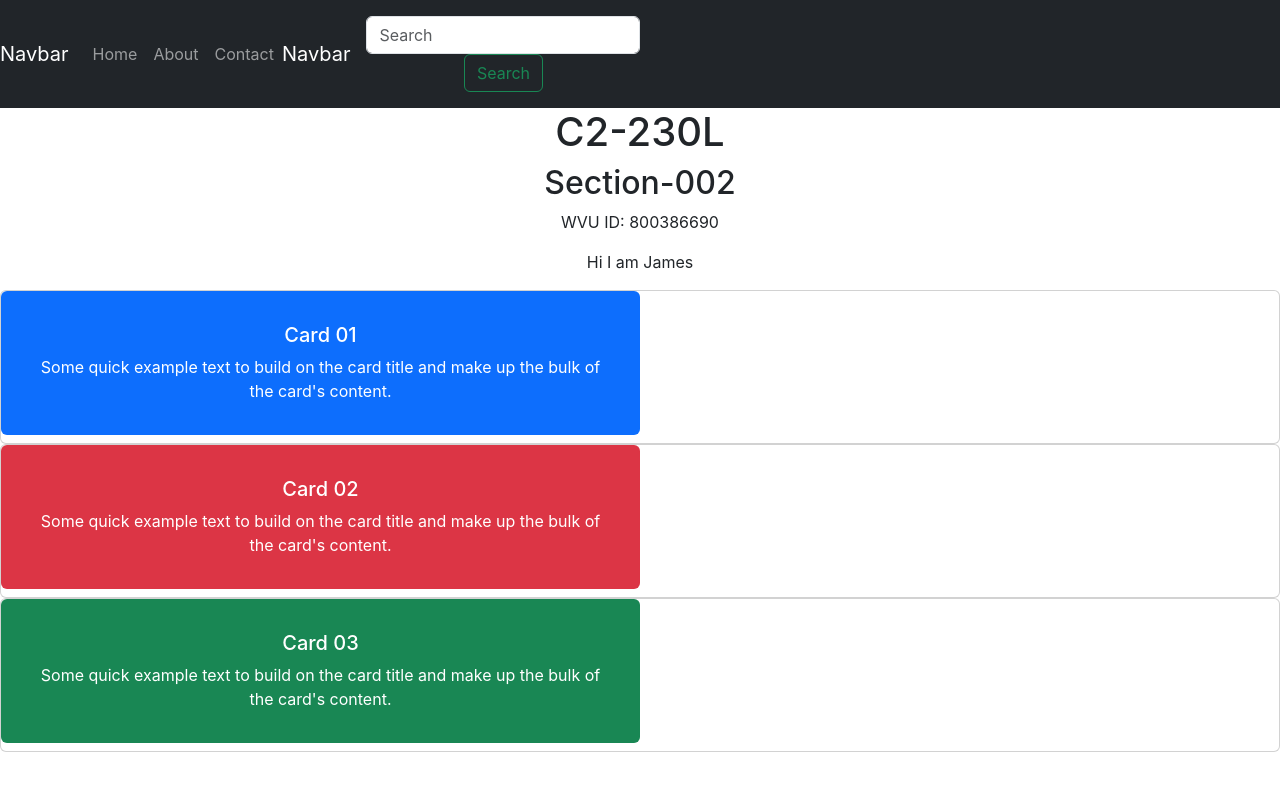
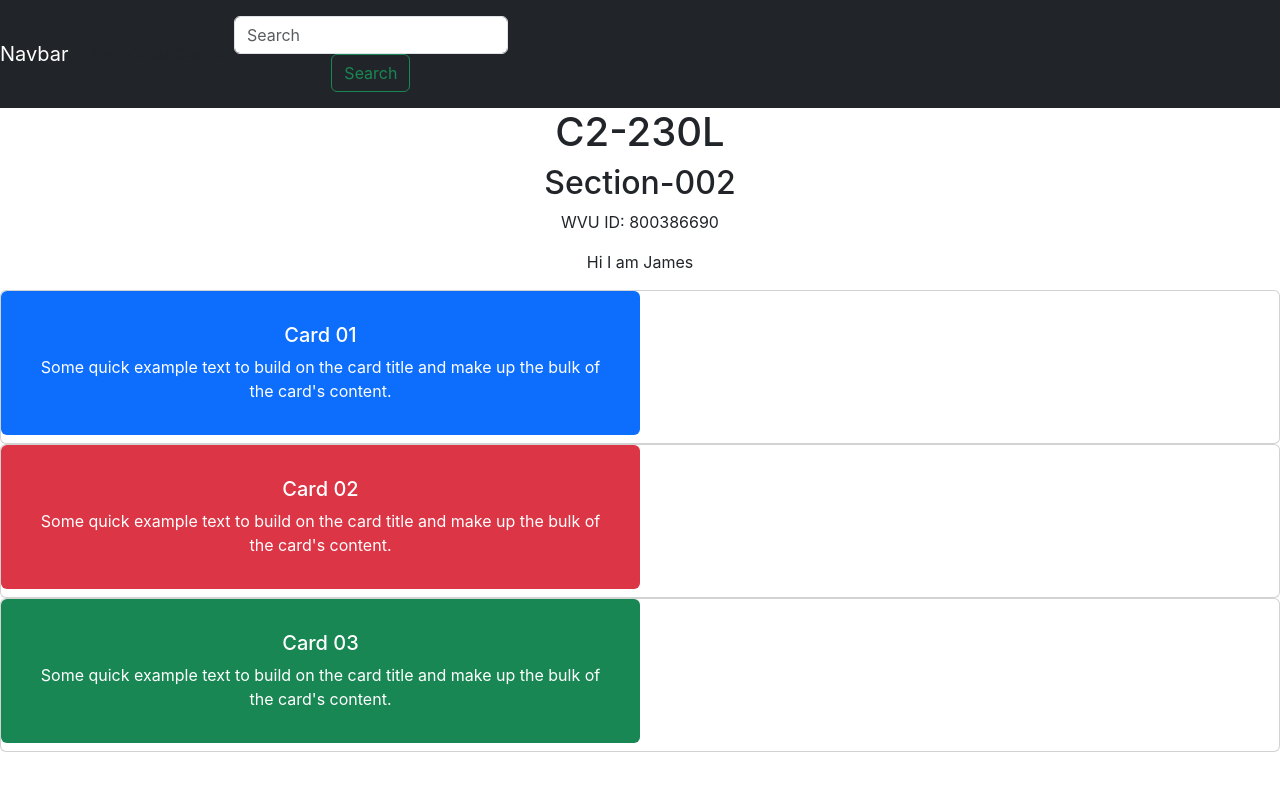
Before and after one commit to Jimbabwe10/Lab, a React (Create React App) app: page / in a window 1280 px wide. Shown: the top 790 px of the page. Built offline with nearby package versions, Linux system fonts and the light colour scheme; the HTML template or start-up script is replaced by a standard one.

Commit message:
Update Navbar.js

```diff
--- a/src/Navbar.js
+++ b/src/Navbar.js
@@ -5,11 +5,10 @@
     return (
         <Navbar bg="dark" variant="dark">
             <Navbar.Brand href="#home">Navbar</Navbar.Brand>
-            <Nav className="navbar navbar-dark bg-dark justify-content-between">
+            <Nav class="navbar navbar-dark bg-dark">
                 <Nav.Link href="#home">Home</Nav.Link>
                 <Nav.Link href="#About">About</Nav.Link>
                 <Nav.Link href="#Contact">Contact</Nav.Link>
-                <a class="navbar-brand">Navbar</a>
                 <form class="form-inline">
                     <input class="form-control mr-sm-2" type="search" placeholder="Search" aria-label="Search"></input>
                     <button class="btn btn-outline-success my-2 my-sm-0" type="submit">Search</button>
```
